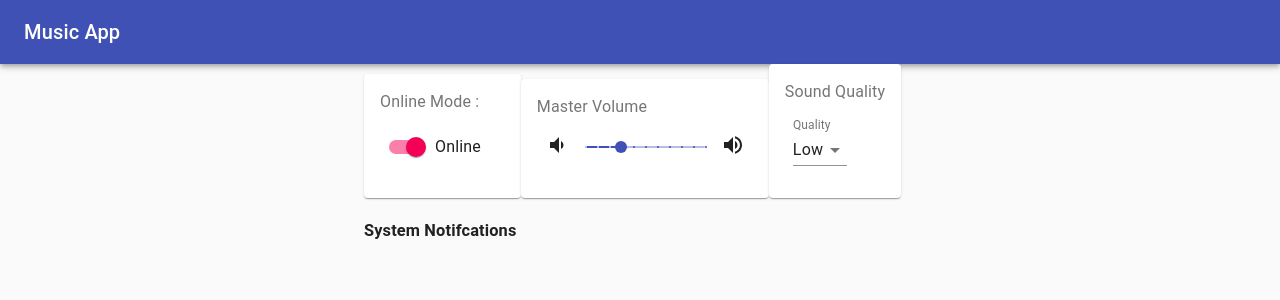
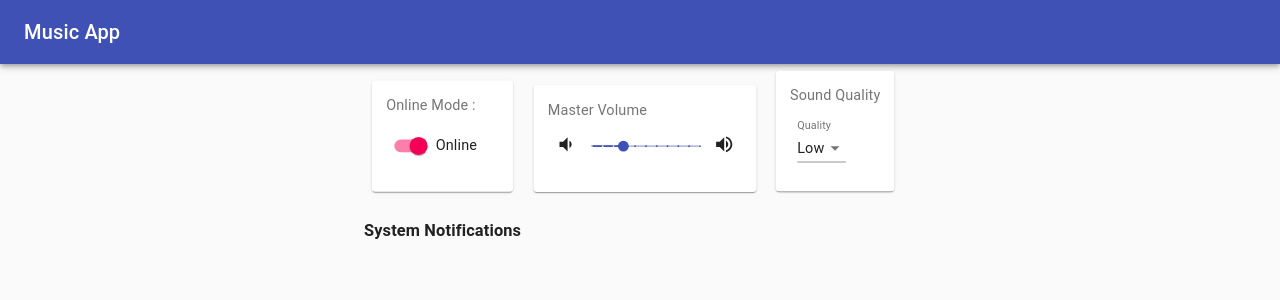
Before and after one commit to EmiKusaba/JS411-MusicApp, a React (Create React App) app: page / in a window 1280 px wide. Both pictures are taken after a click on the button "LOGIN". Shown: the top 300 px of the page. Built offline with nearby package versions, Linux system fonts and the light colour scheme.

Commit message:
added style

```diff
--- a/src/Components/Dashboard.css
+++ b/src/Components/Dashboard.css
@@ -2,3 +2,9 @@
   display:inline-block;
 
 }
+
+.cotainer {
+  display: 'flex';
+  justify-content: "space-evenly";
+  margin: '0 2px';
+}
--- a/src/Components/Dashboard.js
+++ b/src/Components/Dashboard.js
@@ -1,5 +1,5 @@
 import React from 'react';
-//t { makeStyles } from '@material-ui/core/styles';
+import { withStyles } from '@material-ui/core/styles';
 import Card from '@material-ui/core/Card';
 import CardContent from '@material-ui/core/CardContent';
 import CardActions from '@material-ui/core/CardActions';
@@ -17,7 +17,14 @@ import FormControl from '@material-ui/core/FormControl';
 import Select from '@material-ui/core/Select';
 import CssBaseline from '@material-ui/core/CssBaseline';
 import Container from '@material-ui/core/Container';
-import "./Dashboard.css"
+// import "./Dashboard.css"
+
+const styles = {
+  card: {
+    display: 'inline-block',
+    transform: 'scale(0.9)',
+  }
+};
 
 //For Online here
 class OnlineSwitch extends React.Component {
@@ -158,7 +165,7 @@ class SoundQuality extends React.Component {
   }
 }
 
-export class Dashboard extends React.Component {
+class DashboardInner extends React.Component {
   constructor(props) {
     super(props);
     this.state = {
@@ -182,7 +189,7 @@ export class Dashboard extends React.Component {
         <React.Fragment>
           <CssBaseline />
           <Container maxWidth="sm">
-        <Card className="Card">
+            <Card className={this.props.classes.card}>
               <CardContent>
                 <Typography color="textSecondary" gutterBottom>
                   Online Mode :
@@ -193,7 +200,7 @@ export class Dashboard extends React.Component {
               </CardContent>
             </Card>
 
-        <Card className="Card">
+            <Card className={this.props.classes.card}>
               <CardContent>
                 <Typography color="textSecondary" gutterBottom>
                   Master Volume
@@ -204,7 +211,7 @@ export class Dashboard extends React.Component {
               </CardContent>
             </Card>
 
-        <Card className="Card">
+            <Card className={this.props.classes.card}>
               <CardContent>
                 <Typography color="textSecondary" gutterBottom>
                   Sound Quality
@@ -216,7 +223,7 @@ export class Dashboard extends React.Component {
 
             </Card>
             <div>
-          <h3>System Notifcations</h3>
+              <h3>System Notifications</h3>
               <ul>
                 {this.state.notifications.map((msg, i) => {
                   return (
@@ -231,3 +238,5 @@ export class Dashboard extends React.Component {
     );
   }
 }
+
+export const Dashboard = withStyles(styles)(DashboardInner);
```
Lines whose indentation alone changed are shown as unchanged.
